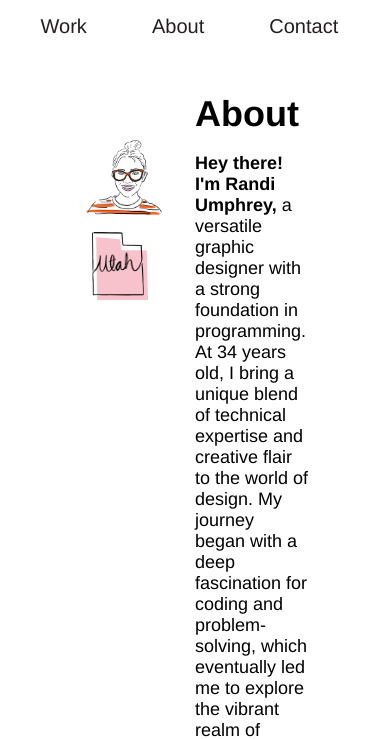
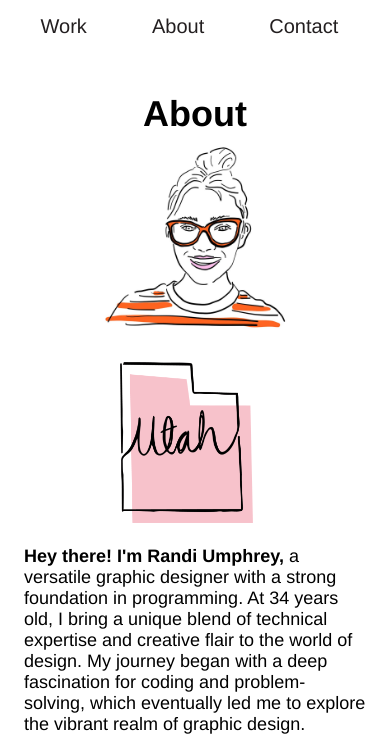
Before and after one commit to randiU/wdd130, a plain HTML site: page portfoliosite/about.html in a window 390 px wide. Shown: the part 114-853 px from the top of the page. Drawn offline with Linux system fonts and the light colour scheme; a web font is replaced by a local one.

Commit message:
Added media query for about page

```diff
--- a/portfoliosite/styles/style.css
+++ b/portfoliosite/styles/style.css
@@ -264,4 +264,24 @@ footer p {
     padding: 2%;
 }
 
+/**about**/
+
+.content-grid {
+    display: block;
 }
+
+.content-images {
+    display: block;
+}
+
+.utah-img img {
+    width: 100%;
+}
+
+main h1 {
+    text-align: center;
+}
+
+}
+
+/****** End Media Query ******/
```
